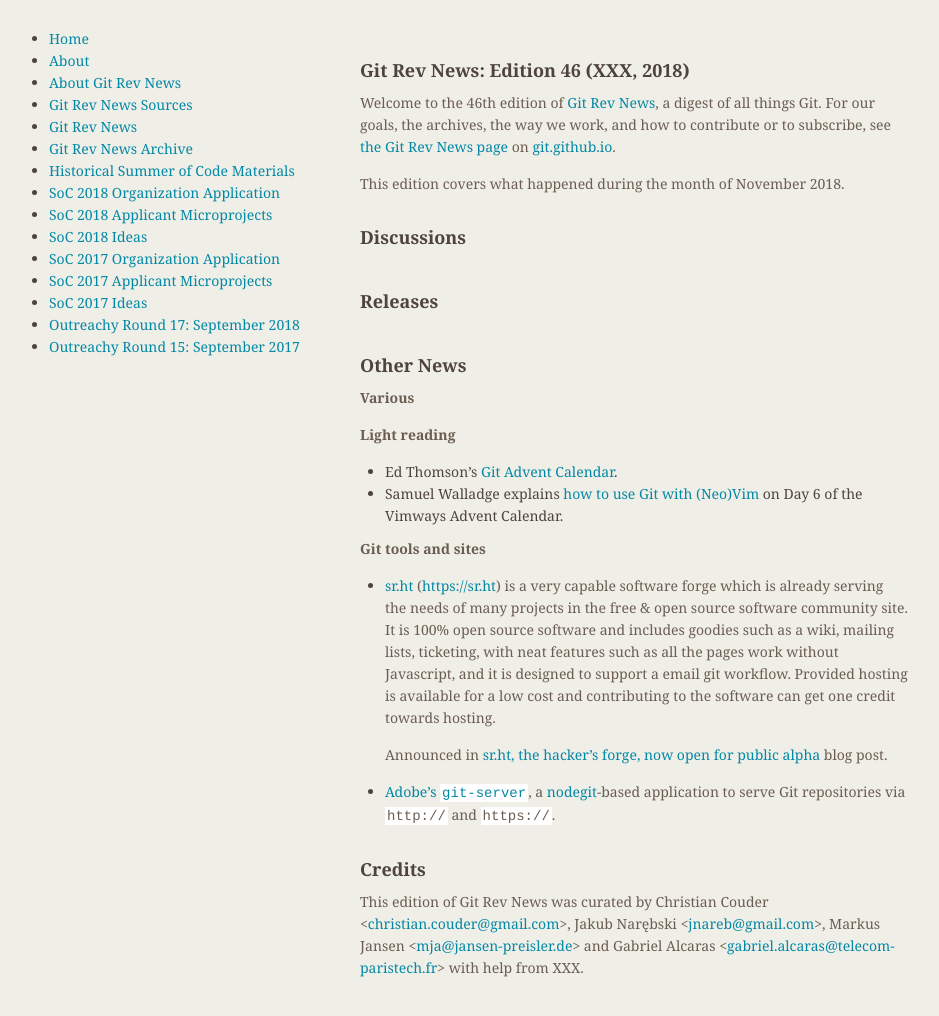
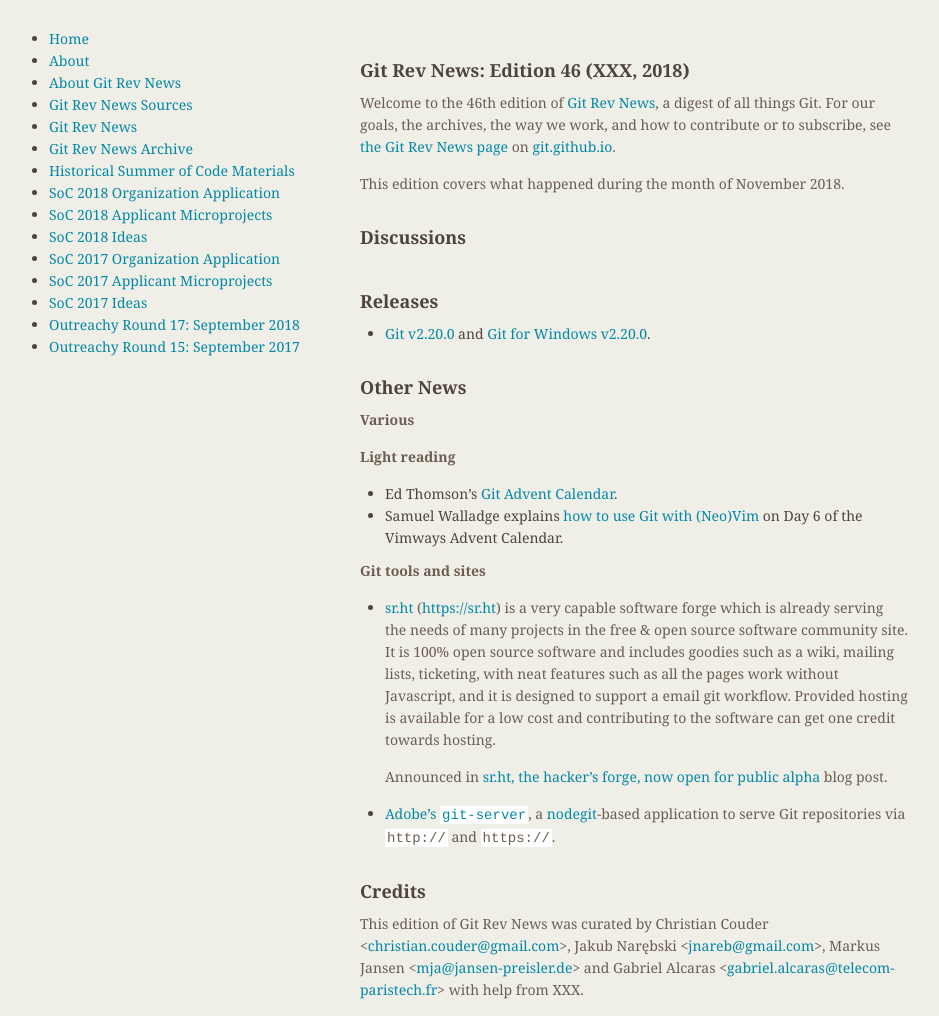
Before and after one commit to git/git.github.io, a Jekyll site: the page built from rev_news/drafts/edition-46.md, in a window 1280 px wide. Shown: the whole page, without its empty margins (174-1113 px from the left). Built offline with Jekyll 4.4.1, drawn with Linux system fonts in a browser that asks for light colours; before the commit the page ends 994 px from its top, so only the background shows below that.

Commit message:
RevNews: mention v2.20.0
Signed-off-by: Johannes Schindelin <johannes.schindelin@gmx.de>

```diff
--- a/rev_news/drafts/edition-46.md
+++ b/rev_news/drafts/edition-46.md
@@ -35,6 +35,7 @@
 
 ## Releases
 
+* [Git v2.20.0](https://public-inbox.org/git/xmqq1s6r3xb5.fsf@gitster-ct.c.googlers.com/T/#u) and [Git for Windows v2.20.0](https://github.com/git-for-windows/git/releases/tag/v2.20.0.windows.1).
 
 ## Other News
 
```
